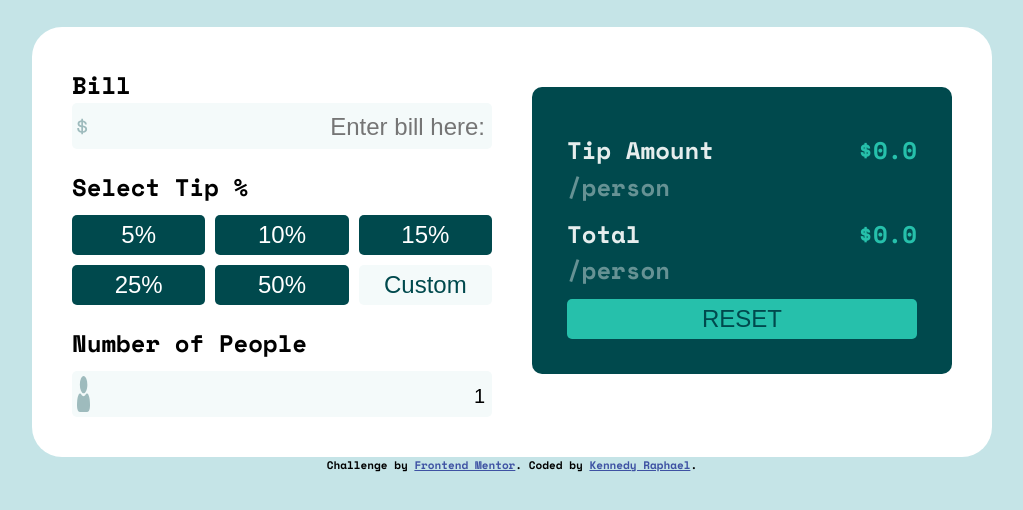
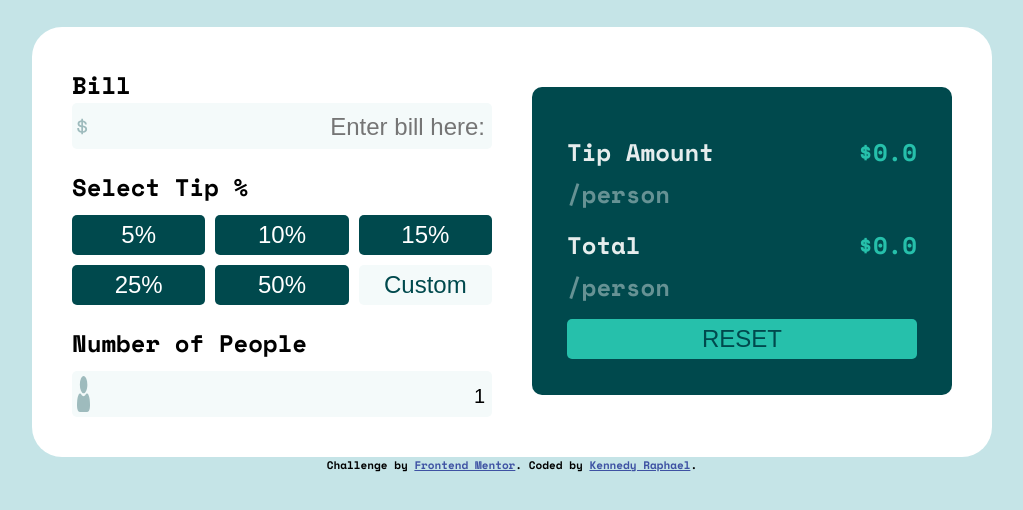
Before and after one commit to Jfkay531/Tip_calculator, a plain HTML site: page index.html in a window 1280 px wide. Shown: the part 212-722 px from the top of the page, without its empty margins (128-1151 px from the left). Drawn offline with nearby package versions, Linux system fonts and the light colour scheme.

Commit message:
Update style.css

```diff
--- a/style.css
+++ b/style.css
@@ -165,7 +165,7 @@ body {
     .right {
         flex: 50%;
         padding: 20px;
-        line-height: 2.3rem;
+        line-height: 2.6rem;
     }
 
     .btn_tips{
```
